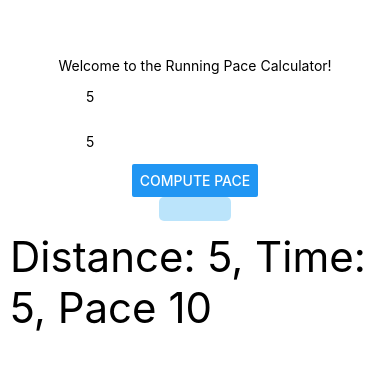
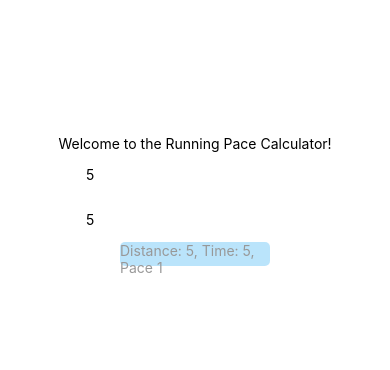
Before and after one commit to TaxManDan/Mobile-app, a React Native app: screen / in a window 390 px wide. Shown: the part 222-592 px from the top of the page. Built offline with nearby package versions, Linux system fonts and the light colour scheme.

Commit message:
Update App.js

```diff
--- a/App.js
+++ b/App.js
@@ -2,11 +2,14 @@ import { StatusBar } from 'expo-status-bar';
 import React, { useState } from 'react';
 import { StyleSheet, Text, View, Button, TextInput, TouchableOpacity } from 'react-native';
 
+
 export default function App() {
+
   const [time, setTime] = useState('5');
   const [dist, setDist] = useState('5');
-  const [computed, setComputed] = useState(true);
-  const [pace, setPace] = useState('10')
+  const distance = parseFloat(dist);
+  const times = parseFloat(time);
+
   return (
     <View style={styles.container}>
       <Text>Welcome to the Running Pace Calculator!</Text>
@@ -24,19 +27,8 @@ export default function App() {
         onChangeText = {newText => setTime(newText)}
         defaultValue = {time}
       />
-      <Button
-      onPress={()=>{
-        setComputed(false);
-        pace = computePace(text,dist);
-      }}
-      title={computed ?  "Compute Pace" : "Pace Computed"}
-      />
-      <TouchableOpacity
-      style = {styles.square}
-      onPress ={()=> pace = computePace(time,dist)}
-      />
-      <Text style={{padding: 10, fontSize: 42}}>
-        Distance: {dist}, Time: {time}, Pace {pace}
+      <Text style={styles.square}>
+        Distance: {dist}, Time: {time}, Pace {times / distance}
       </Text>
       <StatusBar style="auto" />
     </View>
@@ -44,13 +36,7 @@ export default function App() {
 
 }
 
-const computePace = (times, dist) =>{
-  var time = parsefloat(times);
-  var distance = parsefloat(dist);
-  var pace = distance / time;
 
-  return pace
-}
 
 const styles = StyleSheet.create({
   container: {
@@ -60,7 +46,7 @@ const styles = StyleSheet.create({
     justifyContent: 'center',
   },
   square: {
-    width: 72,
+    width: 150,
     height: 24,
     backgroundColor: '#55BCF6',
     opacity: 0.4,
```
